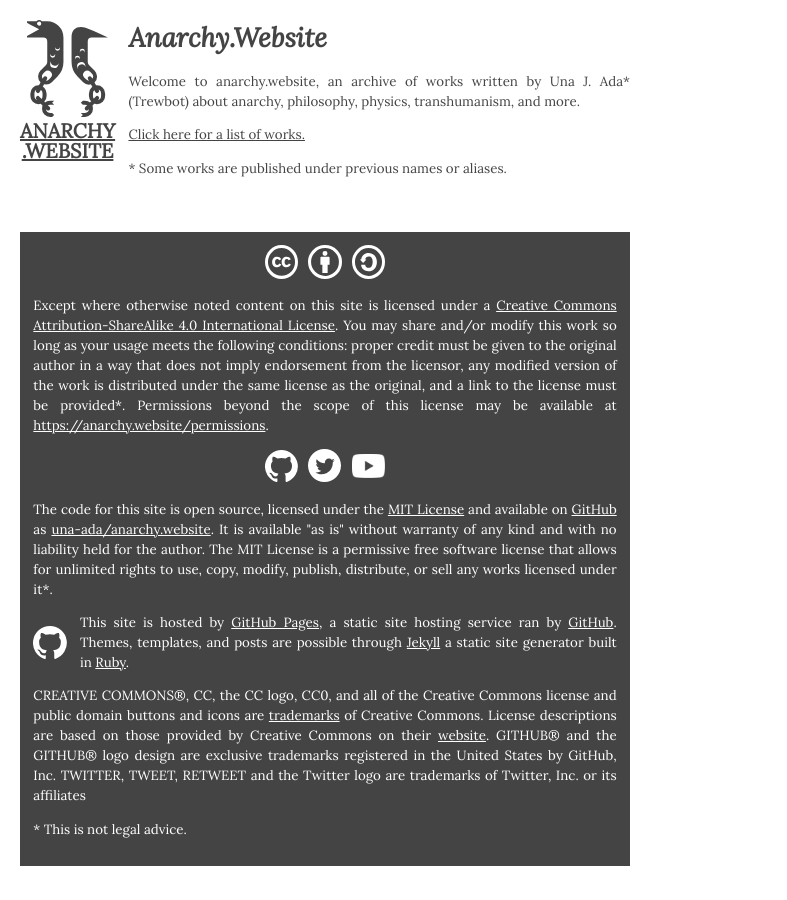
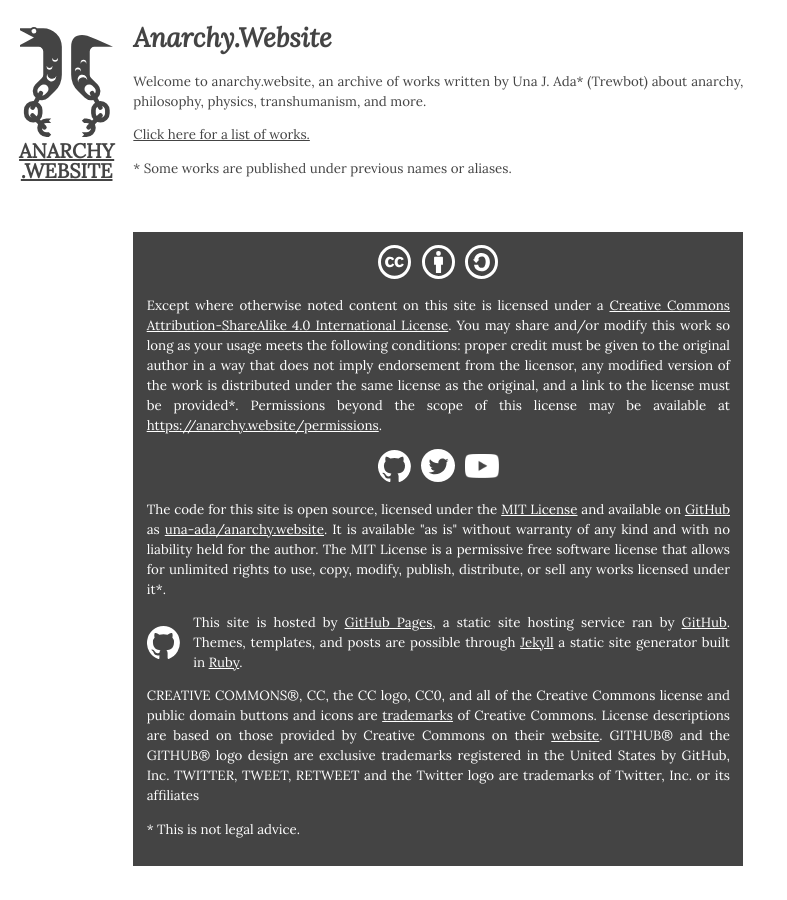
Before and after one commit to una-ada/anarchy.website, a Jekyll site: the page built from README.md, in a window 1280 px wide. Shown: the whole page, without its empty margins (0-787 px from the left). Built offline with Jekyll 4.4.1, drawn with Linux system fonts in a browser that asks for light colours; some web fonts are replaced; our own code applies the rules of GitHub Pages for plain Markdown files.

Commit message:
did some THINGS?

```diff
--- a/assets/css/style.scss
+++ b/assets/css/style.scss
@@ -5,7 +5,7 @@
 
 /* Elements */
 a				{text-decoration:underline;color:#444;}
-body			{font-family:'Lora',serif;margin:1.5rem 1.5rem 0 1.5rem;padding-bottom:50vh;width:610px;}
+body			{font-family:'Lora',serif;margin:1.5rem 1.5rem 0 10rem;padding-bottom:50vh;width:610px;}
 blockquote		{padding-left:10px;border-left:2px solid #444;margin:0;}
 blockquote p	{margin:0.5rem 0;}
 code        	{font-family:monospace;}
@@ -16,7 +16,7 @@
 h1 a,h2 a,h3 a,h4 a{text-decoration:none;}
 h2          	{margin-top:3em;}
 hr				{background:#444;border:0;height:1px;}
-header			{float:left;margin:0 1rem 1rem 0;text-align:center;}
+header			{left:1rem;position:fixed;text-align:center;top:2rem;width:8rem;}
 header p		{font-weight:bold;font-size:1.5rem;margin:0;text-align:center;text-transform:uppercase;}
 html			{color:#444;font-size:10pt;}
 img,video		{max-width:calc(100% - 1rem);}
@@ -58,6 +58,7 @@
 }
 @media print, screen and (max-width: 520px) {
 	body		{margin:0 !important;padding:0 1rem !important;position:static;width:auto !important;text-align:left;}
+	header		{display:none;}
 	footer		{margin: 0 -1rem;}
 	.headshot	{margin-bottom:1rem;max-width:none;width:100%;}
 	.me			{position:relative;}
```
